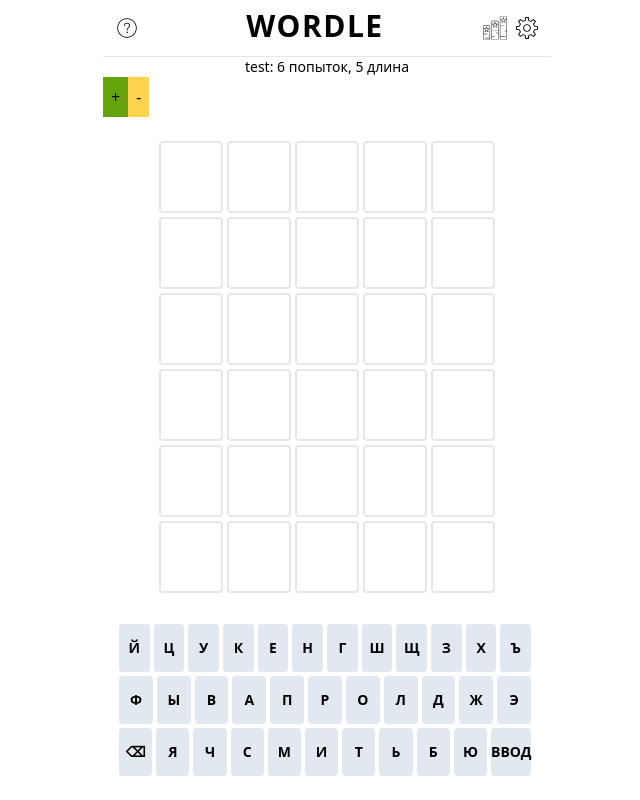
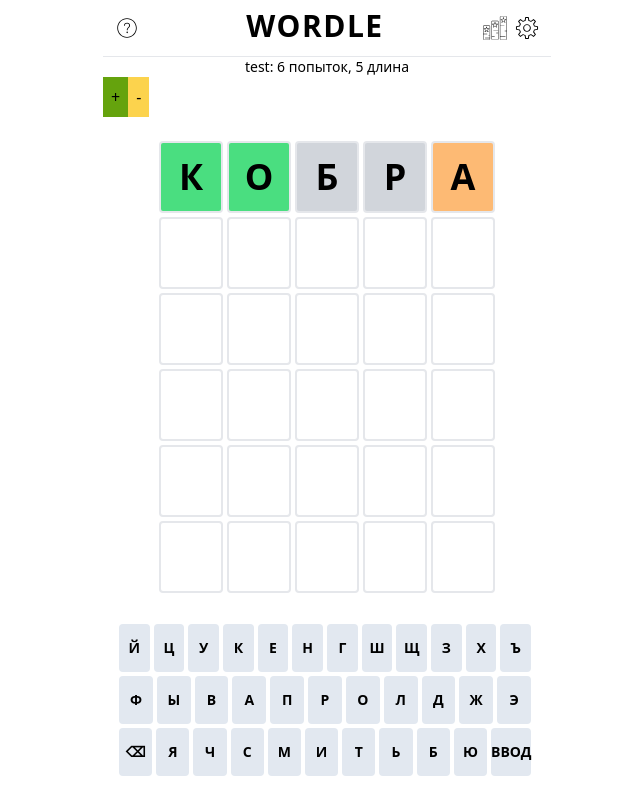
Before and after one commit to intocode/wordle-client, a React (Create React App) app: page / in a window 1280 px wide. Shown: the whole page, without its empty margins (313-953 px from the left). Built offline with nearby package versions, Linux system fonts and the light colour scheme.

Commit message:
Добавлена логика в вывод строки букв + мелкие доработки

```diff
--- a/package.json
+++ b/package.json
@@ -16,7 +16,7 @@
     "prettier:check": "prettier src --check",
     "lint": "eslint src --max-warnings 0 --report-unused-disable-directives",
     "lint:fix": "eslint src --fix",
-    "check": "npm run prettier:check && npm run lint",
+    "check": "npm run prettier:check && npm run lint && npm run build",
     "sb": "start-storybook -p 6006 -s public",
     "build-storybook": "build-storybook -s public"
   },
--- a/src/App.tsx
+++ b/src/App.tsx
@@ -1,16 +1,14 @@
 import React from 'react';
 import Keyboard from './components/Keyboard/Keyboard';
 import Header from './components/layout/Header';
-import Main from './components/layout/Main/Main';
+import Grid from './components/layout/Grid/Grid';
 
 function App() {
   return (
     <div className="App">
       <div className="mx-auto max-w-md">
         <Header />
-        <div className="h-[calc(100vh-300px)] overflow-y-scroll">
-          <Main />
-        </div>
+        <Grid />
         <Keyboard />
       </div>
     </div>
--- a/src/components/GridCell/GridCell.tsx
+++ /dev/null
@@ -1,19 +0,0 @@
-import React from 'react';
-import useGame from '../../context/GameContext/useGame';
-import LineCell from '../LineCell/LineCell';
-
-const GridCell = () => {
-  const game = useGame();
-
-  const maxAttempts = new Array(game.maxAttemptsCount).fill(null);
-
-  return (
-    <div className="w-full p-6">
-      {maxAttempts.map(() => {
-        return <LineCell />;
-      })}
-    </div>
-  );
-};
-
-export default GridCell;
--- /dev/null
+++ b/src/components/GridRow/GridRow.tsx
@@ -0,0 +1,25 @@
+import React from 'react';
+import useGame from '../../context/GameContext/useGame';
+import Cell from '../ui/Cell/Cell';
+import { getCellProps } from '../../utils/game';
+
+type LineCellProps = {
+  index: number;
+};
+
+const GridRow = ({ index }: LineCellProps) => {
+  const { attempts, wordLength } = useGame();
+
+  const cells = Array(wordLength).fill(null);
+
+  const row: JSX.Element[] = cells.map((_, cellIndex) => {
+    const cellProps = getCellProps(attempts, index, cellIndex);
+
+    // eslint-disable-next-line react/jsx-props-no-spreading, react/no-array-index-key
+    return <Cell key={`${index}-${cellIndex}`} {...cellProps} />;
+  });
+
+  return <div className="flex w-full mb-1 justify-center">{row}</div>;
+};
+
+export default GridRow;
--- a/src/components/LineCell/LineCell.tsx
+++ /dev/null
@@ -1,22 +0,0 @@
-import React from 'react';
-import Cell from '../ui/Cell/Cell';
-
-type LineCellProps = {
-  word?: string;
-};
-
-const LineCell = ({ word }: LineCellProps) => {
-  return (
-    <div className="flex w-full mb-1 justify-center">
-      {word
-        ? word.split('').map((item) => {
-            return <Cell value={item} className="text-black border-2" />;
-          })
-        : [1, 2, 3, 4, 5].map(() => {
-            return <Cell className="text-black border-2" />;
-          })}
-    </div>
-  );
-};
-
-export default LineCell;
--- /dev/null
+++ b/src/components/layout/Grid/Grid.tsx
@@ -0,0 +1,24 @@
+import React from 'react';
+import useGame from '../../../context/GameContext/useGame';
+import GridRow from '../../GridRow/GridRow';
+
+const Grid = () => {
+  const { maxAttemptsCount } = useGame();
+
+  // количество строк = максимальное количество попыток
+  const maxAttempts = Array(maxAttemptsCount).fill(null);
+
+  // todo: исправить -300px (сделать более универсальным)
+  return (
+    <div className="h-[calc(100vh-300px)] overflow-y-scroll">
+      <div className="flex flex-auto justify-center items-center">
+        <div className="w-full p-6">
+          {maxAttempts.map((_, index) => (
+            <GridRow index={index} />
+          ))}
+        </div>
+      </div>
+    </div>
+  );
+};
+export default Grid;
--- a/src/components/layout/Main/Main.tsx
+++ /dev/null
@@ -1,12 +0,0 @@
-import React from 'react';
-import GridCell from '../../GridCell/GridCell';
-
-const Main = () => {
-  return (
-    <div className="flex flex-auto justify-center items-center">
-      <GridCell />
-    </div>
-  );
-};
-
-export default Main;
--- a/src/components/ui/Cell/Cell.tsx
+++ b/src/components/ui/Cell/Cell.tsx
@@ -1,12 +1,15 @@
 import React from 'react';
 
-type CellProps = {
+// todo: правильно типизировать
+export type CellProps = {
   value?: string;
   className?: string;
 };
 
 const Cell = ({ value, className }: CellProps) => {
-  const classNameColor = `w-[64px] h-[72px] uppercase flex items-center justify-center mx-0.5 text-4xl font-bold rounded ${className}`;
+  // todo: пиксели заменить на rem'ы
+  // todo чекнуть правильность использованных классов
+  const classNameColor = `w-[64px] h-[72px] border-2 uppercase flex items-center justify-center mx-0.5 text-4xl font-bold rounded ${className}`;
 
   return (
     <div className={classNameColor}>
--- a/src/components/ui/Key/Key.tsx
+++ b/src/components/ui/Key/Key.tsx
@@ -1,15 +1,19 @@
 import React from 'react';
 
-type KeyProps = {
+interface KeyProps extends React.ComponentPropsWithoutRef<'button'> {
   value: string;
   className?: string;
-};
+}
 
-const Key = ({ value, className }: KeyProps) => {
-  const classNameColor = `flex-1 mr-[4px] mb-[4px] rounded uppercase font-bold h-12 w-10 text-sm cursor-pointer select-none text-black bg-slate-200 ${className}`;
+const Key = ({ value, className, ...props }: KeyProps) => {
+  // todo заменить пикселы на рэмы
+  const classNameColor = `
+    flex-1 mr-[4px] mb-[4px] rounded uppercase font-bold h-12 w-10
+    text-sm cursor-pointer select-none text-black bg-slate-200 ${className}
+  `;
 
   return (
-    <button type="button" className={classNameColor}>
+    <button type="button" className={classNameColor} {...props}>
       {value}
     </button>
   );
--- a/src/context/GameContext/GameContext.tsx
+++ b/src/context/GameContext/GameContext.tsx
@@ -4,14 +4,14 @@
   children: React.ReactNode;
 };
 
-interface AttemptWordInterface {
+export interface AttemptWordInterface {
   [key: string]: -1 | 0 | 1;
 }
 
 interface GameStateInterface {
   maxAttemptsCount: number;
   wordLength: number;
-  attempts?: AttemptWordInterface[];
+  attempts: AttemptWordInterface[];
 }
 
 interface ActionType {
@@ -27,6 +27,7 @@
 const defaultValue = {
   maxAttemptsCount: 6,
   wordLength: 5,
+  attempts: [{ к: 1, о: 1, б: -1, р: -1, а: 0 }],
 } as GameStateInterface;
 
 const gameReducer = (
--- /dev/null
+++ b/src/utils/game.ts
@@ -0,0 +1,47 @@
+import { CellProps } from '../components/ui/Cell/Cell';
+import { AttemptWordInterface } from '../context/GameContext/GameContext';
+
+interface GetCellPropsInterface {
+  (
+    attempts: AttemptWordInterface[],
+    rowIndex: number,
+    cellIndex: number
+  ): CellProps;
+}
+
+// eslint-disable-next-line import/prefer-default-export
+export const getCellProps: GetCellPropsInterface = (
+  attempts,
+  rowIndex,
+  cellIndex
+) => {
+  const isAttemptOfCurrentRow = !!attempts[rowIndex];
+
+  const cellProps: CellProps = {};
+
+  if (isAttemptOfCurrentRow) {
+    const entries = Object.entries(attempts[rowIndex]);
+
+    const [letter, correct] = entries[cellIndex];
+
+    cellProps.value = letter;
+
+    switch (correct) {
+      case -1:
+        cellProps.className = 'bg-gray-300';
+        break;
+
+      case 0:
+        cellProps.className = 'bg-orange-300';
+        break;
+
+      case 1:
+        cellProps.className = 'bg-green-400';
+        break;
+
+      default:
+    }
+  }
+
+  return cellProps;
+};
```
Also changed, not shown: .eslintrc.js, 2 other files (tests, documents, lock files or other folders).
